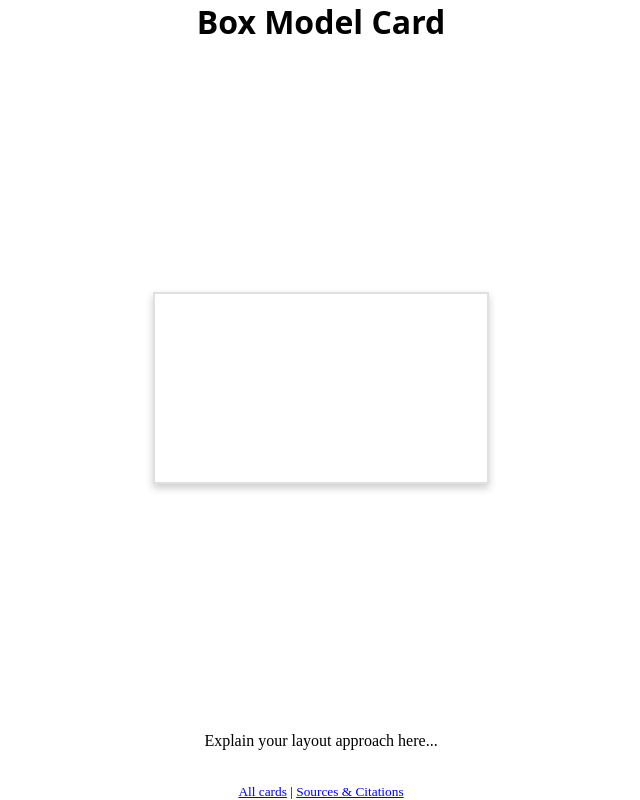
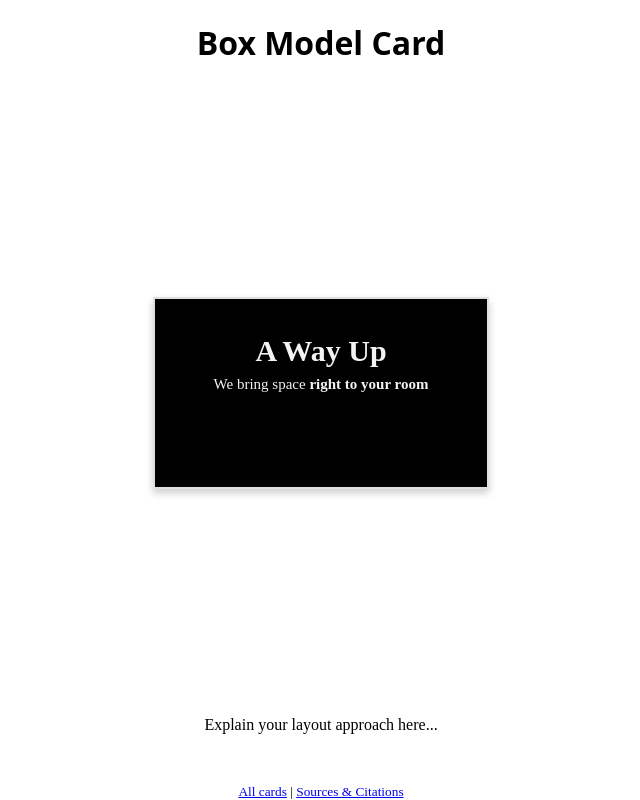
Before and after one commit to IACS-26-27/web-design-1-business-card-coderchouinard, a website: page box.html in a window 1280 px wide. Shown: the whole page, without its empty margins (319-959 px from the left). Drawn offline with Linux system fonts and the light colour scheme.

Commit message:
Update card layout and styling; add AI contribution details, bring text to the middle

```diff
--- a/box.css
+++ b/box.css
@@ -1,30 +1,39 @@
 /* RESET: Browsers add space above and below headings and paragraphs.
  * We turn that off so every bit of space on your card is space YOU
  * chose with margin and padding. */
-p,
-h1,
-h2,
-h3,
-h4,
-h5,
-h6 {
-  margin-block: 0;
+
+:root {
+  --main-color: rgb(245, 242, 242);
 }
 
-/* WIREFRAME: Uncomment this to see the outline of every box on your
- * card. (An outline takes up no space, so it won't change your layout.)
- * Comment it back out when you are done. */
-/*
-.card * {
-  outline: 1px dashed red;
+.card {
+  background-color: black;
 }
-*/
+/* AI-generated code starts here */
+/* Student prompt: "Keep my text exactly the same but move it directly into the middle of the card." */
+/* AI helped with this: adjusted the padding and margins so the whole title and slogan sit visually centered without changing the wording. */
+.card {
+  background-color: black;
+}
+.card-front {
+  box-sizing: border-box;
+  padding-top: 35px;
+  padding-bottom: 20px;
+  text-align: center;
+}
 
-/* Your box model card styles go here!
- * Layout with margin, padding, border, width, and height only
- * (no flexbox or grid). */
-.card h1 {
-  /* Demo style -- remove me and write your own */
-  color: red;
-  margin-left: 1.5in;
+.card-front h2 {
+  margin: 0;
+  font-size: 30px;
+  line-height: 1.1;
+  color: var(--main-color);
 }
+
+.card-front p {
+  margin: 8px 0 0;
+  font-size: 15px;
+  line-height: 1.2;
+  color: var(--main-color);
+}
+
+/* AI-generated code ends here */
--- a/box.html
+++ b/box.html
@@ -14,15 +14,14 @@
      for a different size card -->
     <div class="card landscape">
       <div class="card-front">
-        <!-- Front of card here -->
+       <header><h2><b> A Way Up </b></h2></header>
+        <p> We bring space <b>right to your room </b></p>
       </div>
       <div class="card-back">
-        <!-- Back of card here -->
+        <h2> hi</h2>
       </div>
     </div>
-
     <p>Explain your layout approach here...</p>
-
     <footer>
       <small>
         <a href="index.html">All cards</a> |
```
Also changed, not shown: citations.html (+3 -1 lines), index.html (+1 -1 lines).
